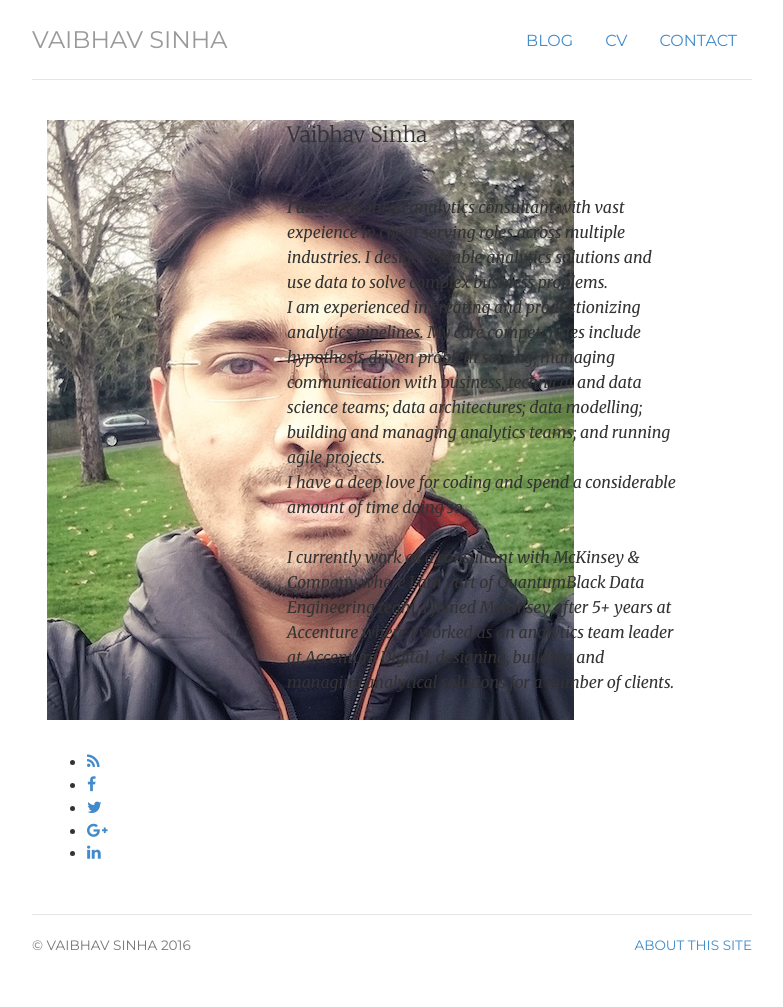
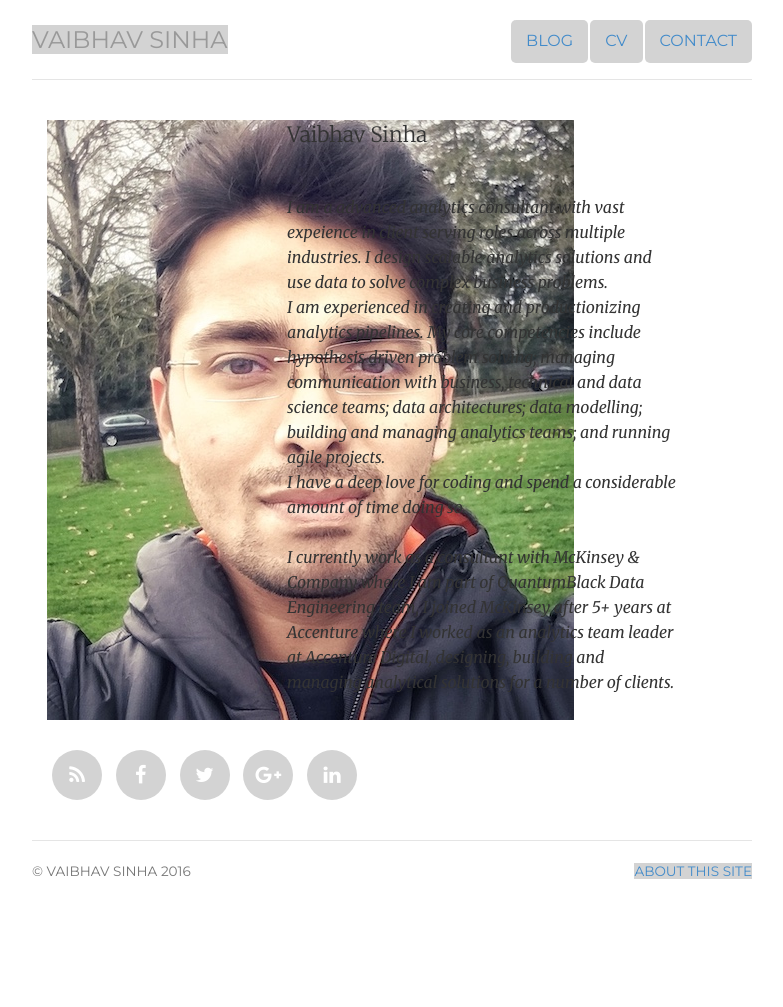
Before and after one commit to sinhav/sinhav.github.io, a Jekyll site: the page built from index.html, in a window 1280 px wide. Shown: the whole page, without its empty margins (248-1031 px from the left). Built offline with Jekyll 4.4.1, drawn with Linux system fonts in a browser that asks for light colours; nearby versions of some CDN libraries; after the commit the page ends 933 px from its top, so only the background shows below that.

Commit message:
Update style.css

```diff
--- a/css/style.css
+++ b/css/style.css
@@ -91,3 +91,91 @@ pre.prettyprint { padding: 10px !important; margin: 40px; font-size: 12px;}
 	padding-top: 5.5px;
 	margin: 5px 15px 0px 0px;
 	font-family: 'Montserrat', Helvetica, sans-serif; }
+
+
+
+/*=========================
+  Icons
+ ================= */
+
+/* footer social icons */
+ul.social-network {
+	list-style: none;
+	display: inline;
+	margin-left:0 !important;
+	padding: 0;
+}
+ul.social-network li {
+	display: inline;
+	margin: 0 5px;
+}
+
+
+/* footer social icons */
+.social-network a.icoRss:hover {
+	background-color: #F56505;
+}
+.social-network a.icoFacebook:hover {
+	background-color:#3B5998;
+}
+.social-network a.icoTwitter:hover {
+	background-color:#33ccff;
+}
+.social-network a.icoGoogle:hover {
+	background-color:#BD3518;
+}
+.social-network a.icoVimeo:hover {
+	background-color:#0590B8;
+}
+.social-network a.icoLinkedin:hover {
+	background-color:#007bb7;
+}
+.social-network a.icoRss:hover i, .social-network a.icoFacebook:hover i, .social-network a.icoTwitter:hover i,
+.social-network a.icoGoogle:hover i, .social-network a.icoVimeo:hover i, .social-network a.icoLinkedin:hover i {
+	color:#fff;
+}
+a.socialIcon:hover, .socialHoverClass {
+	color:#44BCDD;
+}
+
+.social-circle li a {
+	display:inline-block;
+	position:relative;
+	margin:0 auto 0 auto;
+	-moz-border-radius:50%;
+	-webkit-border-radius:50%;
+	border-radius:50%;
+	text-align:center;
+	width: 50px;
+	height: 50px;
+	font-size:20px;
+}
+.social-circle li i {
+	margin:0;
+	line-height:50px;
+	text-align: center;
+}
+
+.social-circle li a:hover i, .triggeredHover {
+	-moz-transform: rotate(360deg);
+	-webkit-transform: rotate(360deg);
+	-ms--transform: rotate(360deg);
+	transform: rotate(360deg);
+	-webkit-transition: all 0.2s;
+	-moz-transition: all 0.2s;
+	-o-transition: all 0.2s;
+	-ms-transition: all 0.2s;
+	transition: all 0.2s;
+}
+.social-circle i {
+	color: #fff;
+	-webkit-transition: all 0.8s;
+	-moz-transition: all 0.8s;
+	-o-transition: all 0.8s;
+	-ms-transition: all 0.8s;
+	transition: all 0.8s;
+}
+
+a {
+ background-color: #D3D3D3;
+}
```
